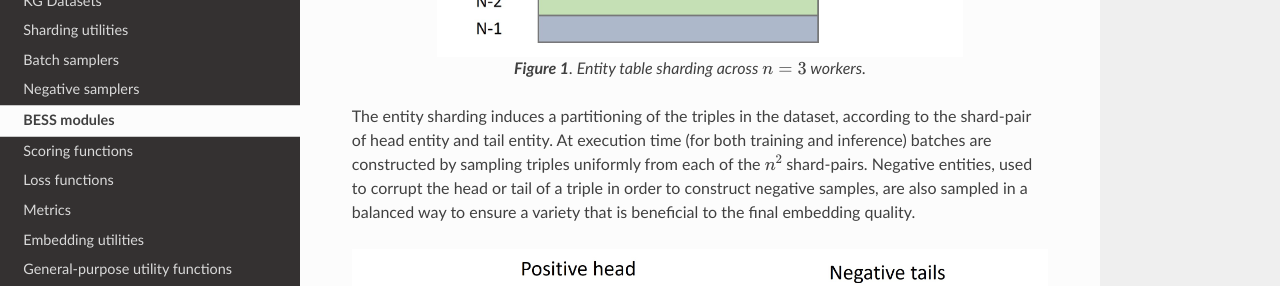
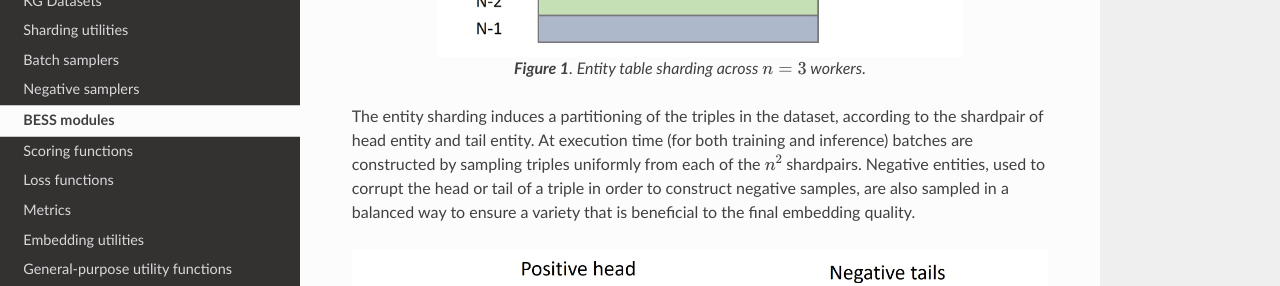
Before and after one commit to graphcore-research/bess-kge, a Sphinx documentation site: the page built from docs/source/API_ref/bess.rst, in a window 1280 px wide and 900 px high, scrolled down 322 px. Shown: the part 151-437 px from the top of the window. Built offline with Sphinx 7.4.7 and the Read the Docs theme 2.0.0, drawn with Linux system fonts in a browser that asks for light colours; some of the changed text lies outside the part shown.

```diff
--- a/docs/source/API_ref/bess.rst
+++ b/docs/source/API_ref/bess.rst
@@ -13,9 +13,9 @@
    **Figure 1**. Entity table sharding across :math:`n=3` workers.
 
 The entity sharding induces a partitioning of the triples in the
-dataset, according to the shard-pair of head entity and tail entity. At
+dataset, according to the shardpair of head entity and tail entity. At
 execution time (for both training and inference) batches are constructed
-by sampling triples uniformly from each of the :math:`n^2` shard-pairs.
+by sampling triples uniformly from each of the :math:`n^2` shardpairs.
 Negative entities, used to corrupt the head or tail of a triple in order
 to construct negative samples, are also sampled in a balanced way to ensure
 a variety that is beneficial to the final embedding quality.
```
Also changed, not shown: other parts of docs/source/API_ref/bess.rst (+2 -1 lines), README.md (+1 -1 lines), 3 other files.
